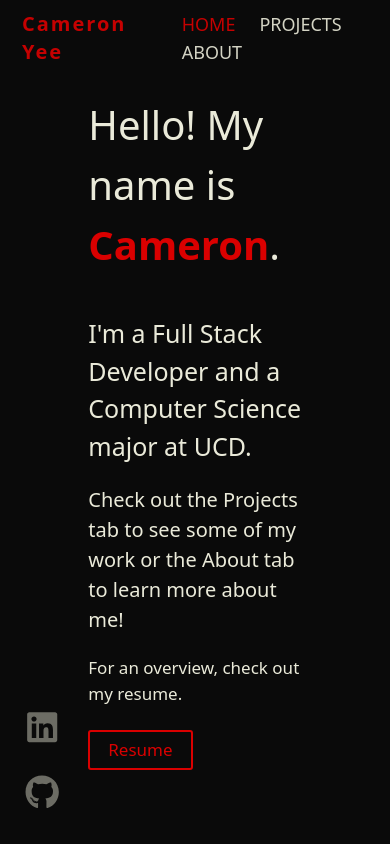
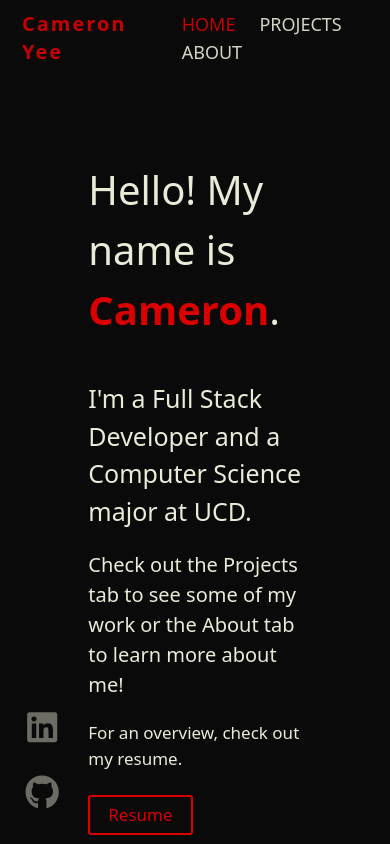
Before and after one commit to kyleyee20/kyle-yee, a React (Create React App) app: page / in a window 390 px wide. Shown: the top 844 px of the page. Built offline with nearby package versions, Linux system fonts and the light colour scheme.

Commit message:
vertical iPad responsiveness: fixed spacing on top for home page

```diff
--- a/src/index.css
+++ b/src/index.css
@@ -317,10 +317,10 @@ Transition on the hover tag is for mouse in and transition in the regular tag is
 
   /* Home.js */
   .homePage {
-    padding-top: 50px;
+    padding-top: 100px;
   }
   .homePage .section {
-    top: 5px;
+    top: 20px;
     margin: 0 5%;
     height: 600px
   }
@@ -356,5 +356,4 @@ Transition on the hover tag is for mouse in and transition in the regular tag is
   .projectPage .projectSection .grids .projectCard .projectTitle {
     font-size: 21px;
   }
-
 }
```
